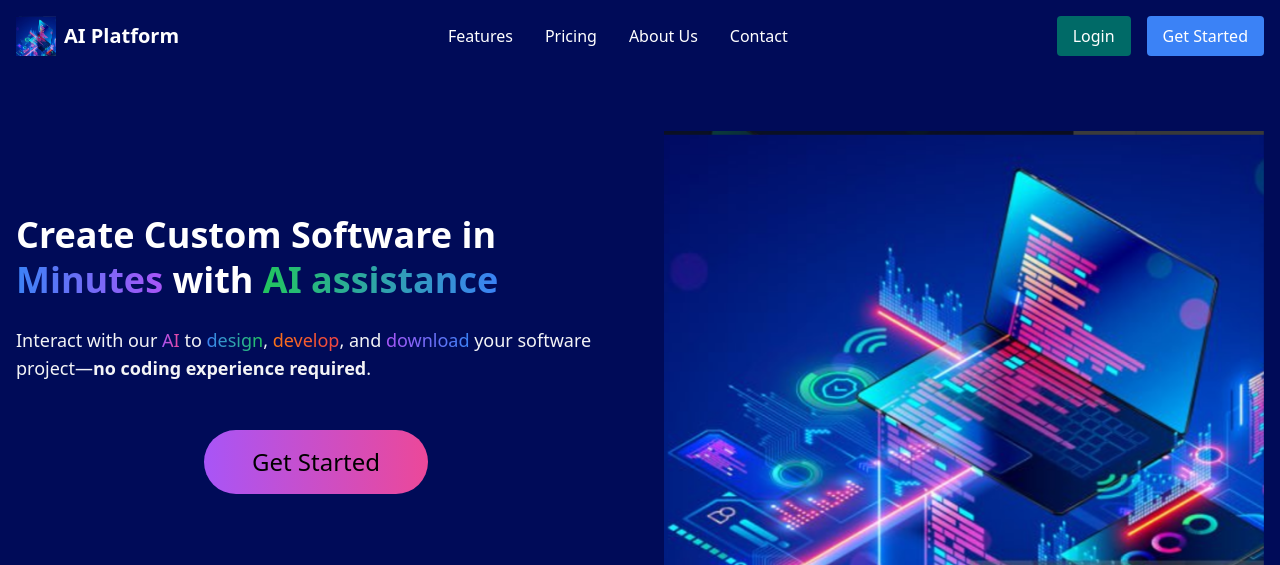
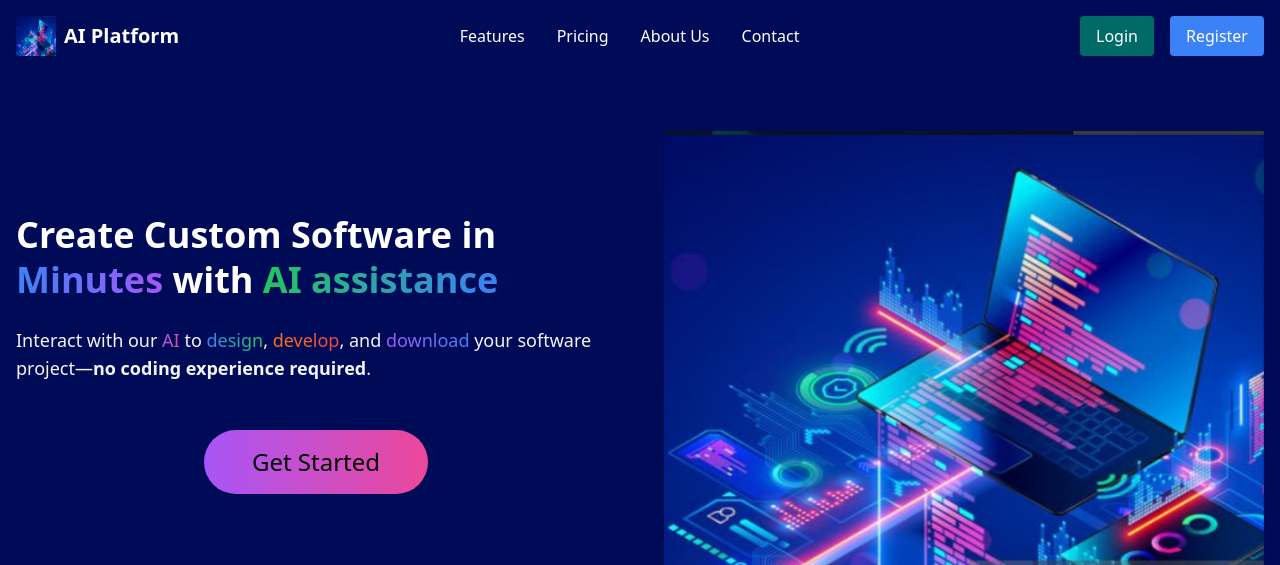
Before and after one commit to tarxemo/drag_and_drop_django_application, a Django app: page / in a window 1280 px wide. Shown: the top 565 px of the page. Run offline with Django 5.2, Linux system fonts and the light colour scheme; parts of the project's set-up code (start-up, migrations or seed data) failed here and were passed over; some libraries are stand-ins or nearby versions.

Commit message:
LandingPage Links1

```diff
--- a/authApp/templates/landingpage.html
+++ b/authApp/templates/landingpage.html
@@ -42,8 +42,8 @@
 
       <!-- Buttons -->
       <div class="flex space-x-4">
-        <button class="px-4 py-2 bg-[#006A67] hover:bg-gray-600 rounded">Login</button>
-        <button class="px-4 py-2 bg-blue-500 hover:bg-blue-400 text-white rounded">Get Started</button>
+        <button class="px-4 py-2 bg-[#006A67] hover:bg-gray-600 rounded"><a href="{% url 'login'%}">Login</a></button>
+        <button class="px-4 py-2 bg-blue-500 hover:bg-blue-400 text-white rounded"><a href="{% url 'signup'%}">Register</a></button>
       </div>
     </div>
   </nav>
@@ -67,7 +67,7 @@
             <button type="button" class="
             mt-12 items-center px-12 py-4 rounded-full text-2xl
             bg-gradient-to-r from-purple-500 to-pink-500 hover:from-green-500 hover:to-blue-500">
-      Get Started
+      <a href="{% url 'login'%}">Get Started</a>
              </button>
          </div>
 
```
